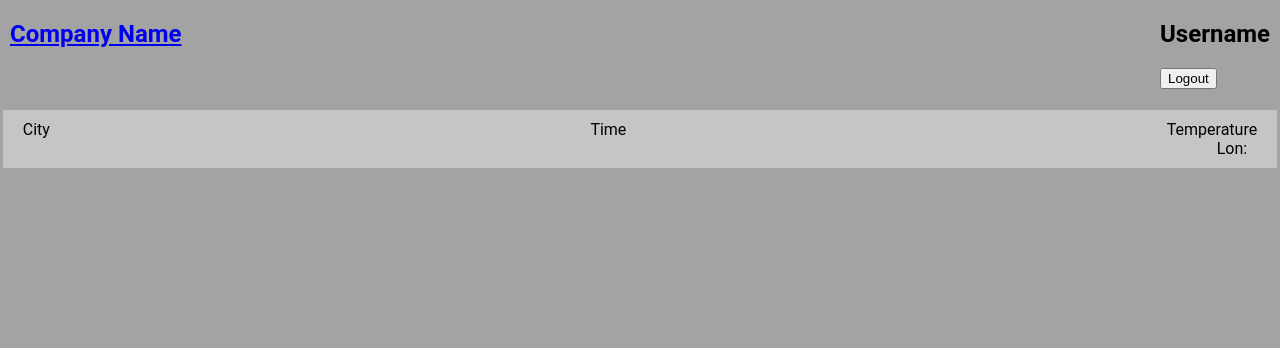
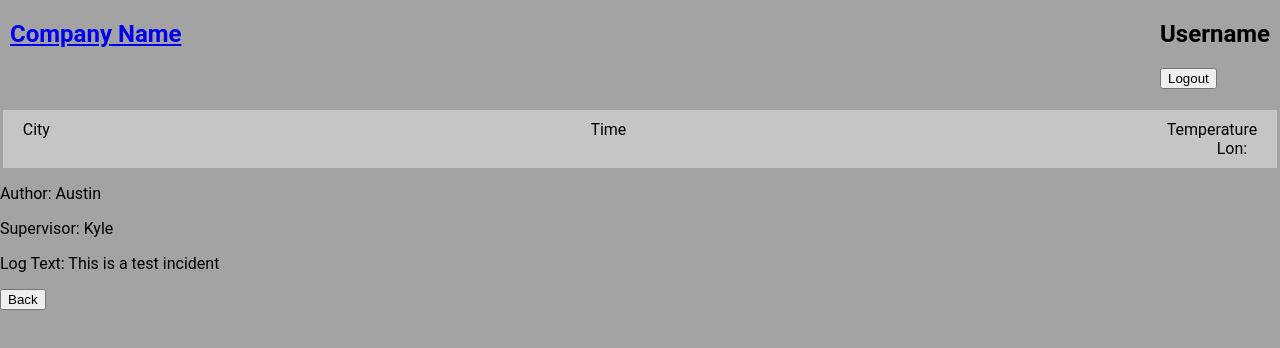
Before and after one commit to CognitivePrimate/gc-final-front-end, a React (Create React App) app: page /IncidentReportLogs in a window 1280 px wide. Shown: the top 348 px of the page. Built offline with nearby package versions, Linux system fonts and the light colour scheme; no server answers.

Commit message:
context provider updates

```diff
--- a/src/App.tsx
+++ b/src/App.tsx
@@ -44,6 +44,9 @@ import HomeScreen from './Components/HomeScreen/HomeScreen';
 import NewLogEntry from './Components/NewShiftLogEntry/new-log-entry';
 import DailyShiftLog from './Components/DailyShiftLog/DailyShiftLog';
 import SubmitIncidentReport from './Components/SubmitIncidentReport/SubmitIncidentReport';
+import IncidentReportLogs from './Components/IncidentReportLogs/IncidentReportLogs';
+import {ShiftLogContextProvider} from './ContextProviders/ShiftLogProvider';
+import { IncidentReportsContextProvider } from './ContextProviders/IncidentReportsProvider';
 
 
 
@@ -68,14 +71,21 @@ function App() {
           <NewLogEntry/>
         </Route>
 
-        <Route path="/DailyShiftLog" exact>
-            <DailyShiftLog/>
-        </Route>
+        <ShiftLogContextProvider>
+          <Route path="/DailyShiftLog" exact>
+              <DailyShiftLog/>
+          </Route>
+        </ShiftLogContextProvider>
 
         <Route path="/SubmitIncidentReport" exact>
             <SubmitIncidentReport/>
         </Route>
 
+        <IncidentReportsContextProvider>
+          <Route path="/IncidentReportLogs" exact>
+              <IncidentReportLogs/>
+          </Route>
+        </IncidentReportsContextProvider>
       </Router>
     </div>
   );
--- a/src/Components/HomeScreen/HomeScreen.css
+++ b/src/Components/HomeScreen/HomeScreen.css
@@ -19,3 +19,7 @@ main.home-screen-main button.home-screen-button {
     border-radius: 8px;
     background-color: rgb(197, 197, 197);;
 }
+
+section.hidden {
+    display: none;
+}
--- a/src/Components/HomeScreen/HomeScreen.tsx
+++ b/src/Components/HomeScreen/HomeScreen.tsx
@@ -5,6 +5,10 @@ const HomeScreen = () => {
 
 
     return (
+
+        // TODO : make a variable and logic that says, if the context provider for the user info is = to
+        // admin then make the hidden class variable 'hidden', which will be a variable on the admin section that adds the
+        // hidden class or nothing
         <main className="home-screen-main">
             <div className="home-screen-container">
                 <section className="home-screen-options-volunteers home-screen-options-containers">
@@ -13,10 +17,10 @@ const HomeScreen = () => {
                     <button className="home-screen-button">Schedule</button>
                     <Link to="/SubmitIncidentReport"><button className="home-screen-button">Submit Incident Report</button></Link>
                     <button className="home-screen-button">Emergency Contacts</button>
-                    <button className="home-screen-button">Incident Report Logs</button>
+                    <Link to="/IncidentReportLogs"><button className="home-screen-button">Incident Report Logs</button></Link>
                     <button className="home-screen-button">Events</button>
                 </section>
-                <section className="home-screen-options-admin home-screen-options-containers">
+                <section className="home-screen-options-admin home-screen-options-containers hidden">
                     <button className="home-screen-button">Add Emergency Contact</button>
                     <button className="home-screen-button">Add Event</button>
                     <button className="home-screen-button">Volunteer Scheduling</button>
--- a/src/Components/IncidentReportItem/IncidentReportItem.tsx
+++ b/src/Components/IncidentReportItem/IncidentReportItem.tsx
@@ -6,13 +6,14 @@ interface Props {
     incident: IncidentReport
 }
 
-const ShiftLogItem = ({incident}: Props) => {
+const IncidentReportItem = ({incident}: Props) => {
+
 
     return (
         <main>
             <section className="incident-author-supervisor-section">
-                <p>Author:{incident.author}</p>
-                <p>Supervvisor: {incident.supervisor}</p>
+                <p>Author: {incident.author}</p>
+                <p>Supervisor: {incident.supervisor}</p>
             </section>
             <section>
                 <p>Log Text: {incident.logText}</p>
@@ -21,4 +22,4 @@ const ShiftLogItem = ({incident}: Props) => {
     )
 }
 
-export default ShiftLogItem;
+export default IncidentReportItem;
--- a/src/Components/LoginScreen/LoginScreen.tsx
+++ b/src/Components/LoginScreen/LoginScreen.tsx
@@ -36,7 +36,8 @@ const LoginScreen = () => {
             console.log(UsernameLogin);
             console.log(authenticatedLogin);
         } else {
-            setUsernameLogin({username: 'incorrect username', password: 'incorrect password'})
+            setUsernameLogin({username: 'incorrect username', password: 'incorrect password'});
+            alert('Please enter a valid username and password');
             console.log(UsernameLogin);
             console.log(authenticatedLogin);
             console.log(' no valid password login combination');
--- a/src/ContextProviders/IncidentReportsProvider.tsx
+++ b/src/ContextProviders/IncidentReportsProvider.tsx
@@ -16,7 +16,13 @@ export const IncidentReportsContext = createContext(IncidentReportsDefaultValue)
 
 export const IncidentReportsContextProvider = ({children}: {children: ReactNode}) => {
 
-    const [incidentReports, setIncidentReports] = useState<IncidentReport[]>([])
+    const [incidentReports, setIncidentReports] = useState<IncidentReport[]>([
+        {
+            author: 'Austin',
+            supervisor: 'Kyle',
+            logText: 'This is a test incident',
+        }
+    ])
 
 
 
--- a/src/ContextProviders/ShiftLogProvider.tsx
+++ b/src/ContextProviders/ShiftLogProvider.tsx
@@ -16,7 +16,13 @@ const ShiftLogDefaultValue: ShiftLogContextModel = {
 export const ShiftLogContext = createContext(ShiftLogDefaultValue);
 
 export function ShiftLogContextProvider({children}: {children: ReactNode}) {
-    const [shiftLogs, setShiftLogs] = useState<ShiftLog[]>([])
+    const [shiftLogs, setShiftLogs] = useState<ShiftLog[]>([
+        {
+            author: 'Austin',
+            supervisor: 'Kyle',
+            logText: 'This is a test log',
+        }
+    ])
 
     const addLog = (shiftLog: ShiftLog): void => {
         setShiftLogs(prevShiftLogs => [
```
Also changed, not shown: src/Model/Interfaces.ts (+8 -8 lines).
